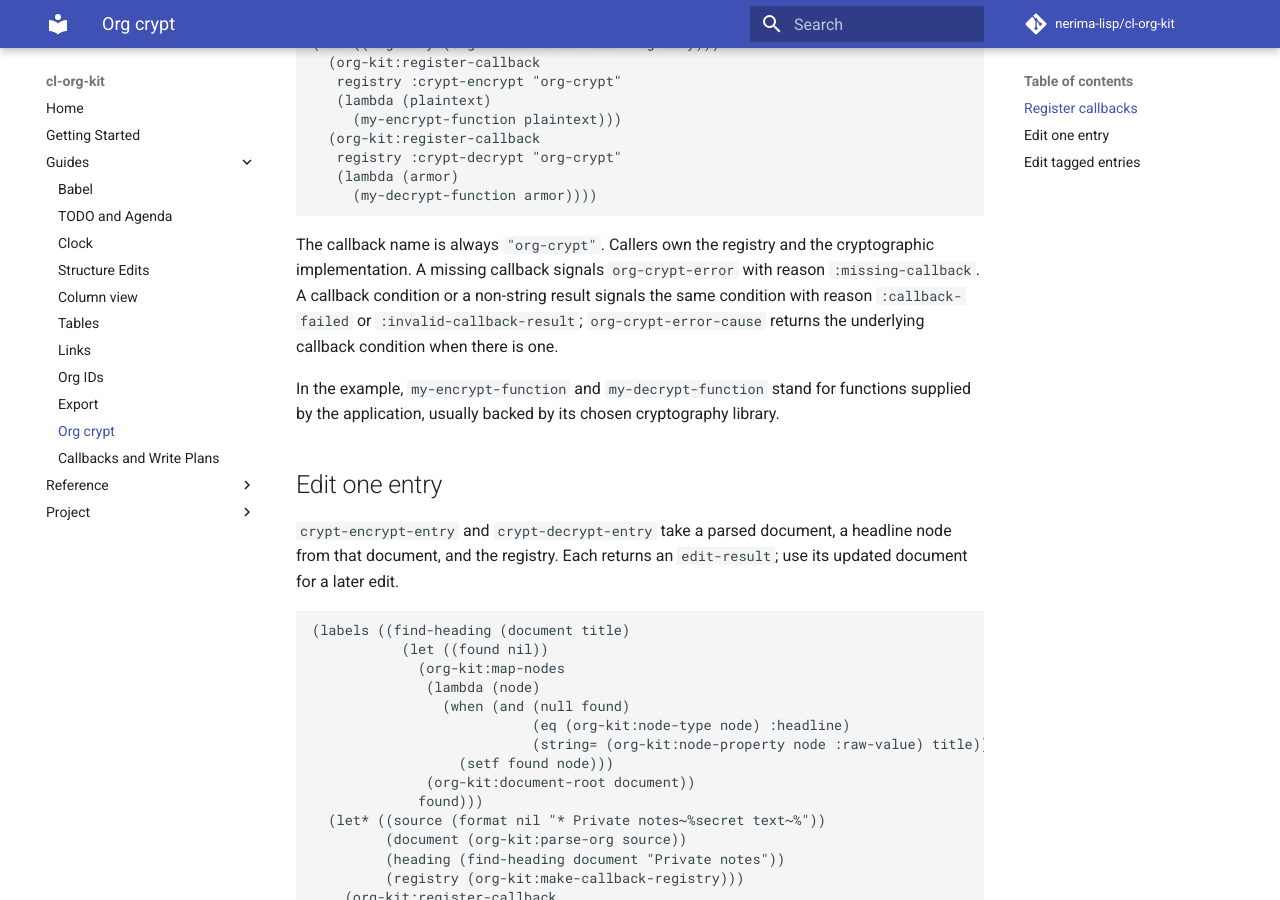
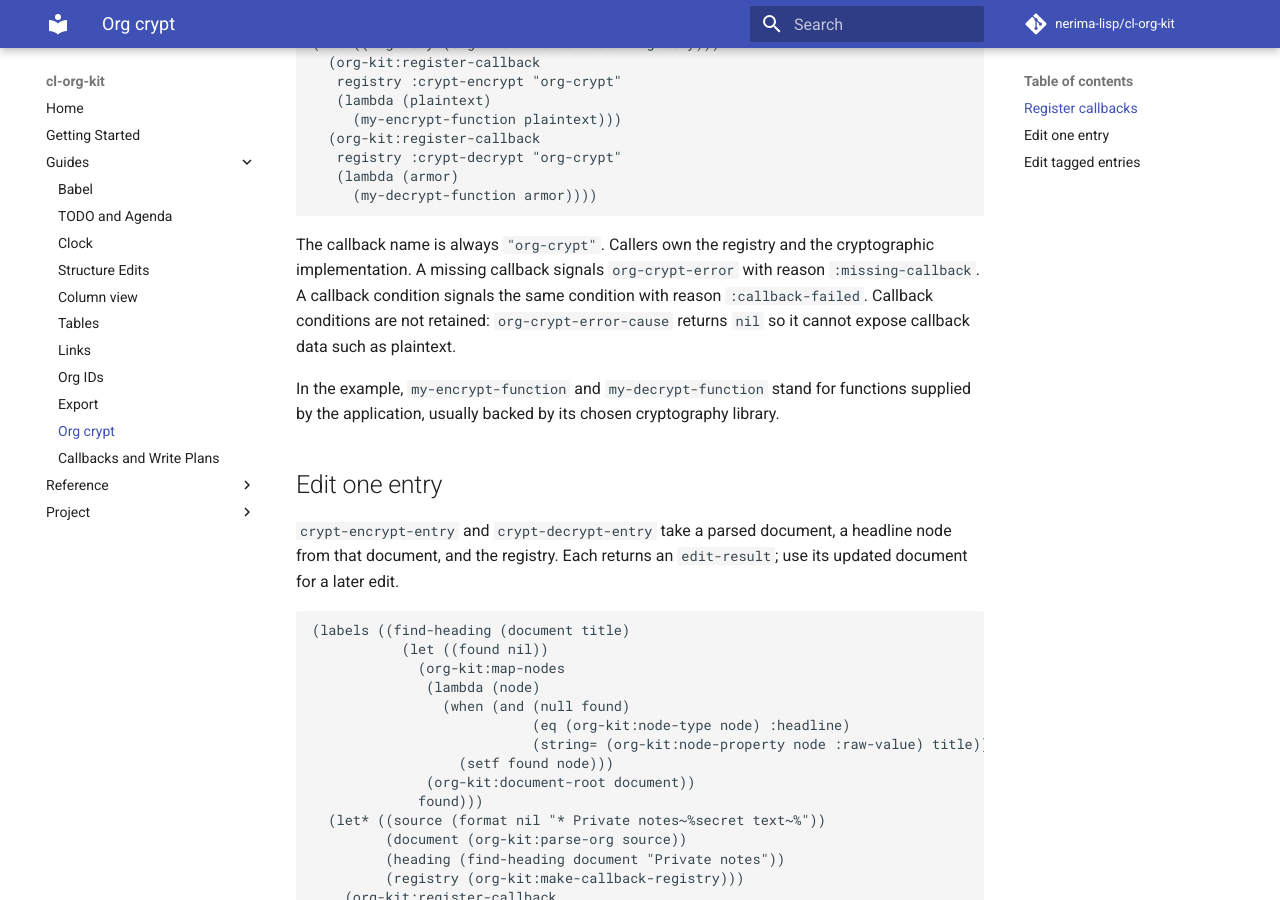
Before and after one commit to nerima-lisp/cl-org-kit, an MkDocs documentation site: the page built from docs/src/guides/crypt.md, in a window 1280 px wide and 900 px high, scrolled down 559 px. Built offline with MkDocs 1.6.1 and Material for MkDocs 9.7.7, drawn with Linux system fonts in a browser that asks for light colours; comment, search, counter and statistics services are not loaded.

Commit message:
fix(crypt): redact callback failures

````diff
--- a/docs/src/guides/crypt.md
+++ b/docs/src/guides/crypt.md
@@ -25,7 +25,7 @@ Create a callback registry and register one function for encryption and one for
      (my-decrypt-function armor))))
 ```
 
-The callback name is always `"org-crypt"`. Callers own the registry and the cryptographic implementation. A missing callback signals `org-crypt-error` with reason `:missing-callback`. A callback condition or a non-string result signals the same condition with reason `:callback-failed` or `:invalid-callback-result`; `org-crypt-error-cause` returns the underlying callback condition when there is one.
+The callback name is always `"org-crypt"`. Callers own the registry and the cryptographic implementation. A missing callback signals `org-crypt-error` with reason `:missing-callback`. A callback condition signals the same condition with reason `:callback-failed`. Callback conditions are not retained: `org-crypt-error-cause` returns `nil` so it cannot expose callback data such as plaintext.
 
 In the example, `my-encrypt-function` and `my-decrypt-function` stand for functions supplied by the application, usually backed by its chosen cryptography library.
 
````
Also changed, not shown: 3 other files.
